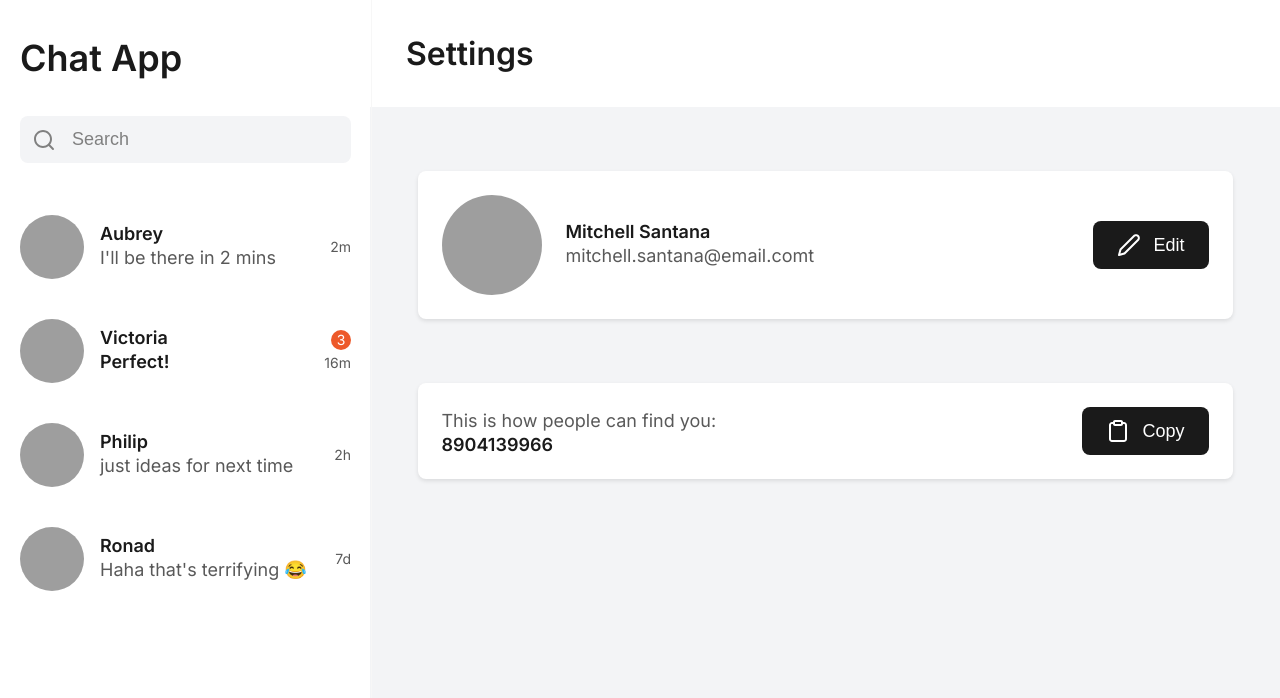
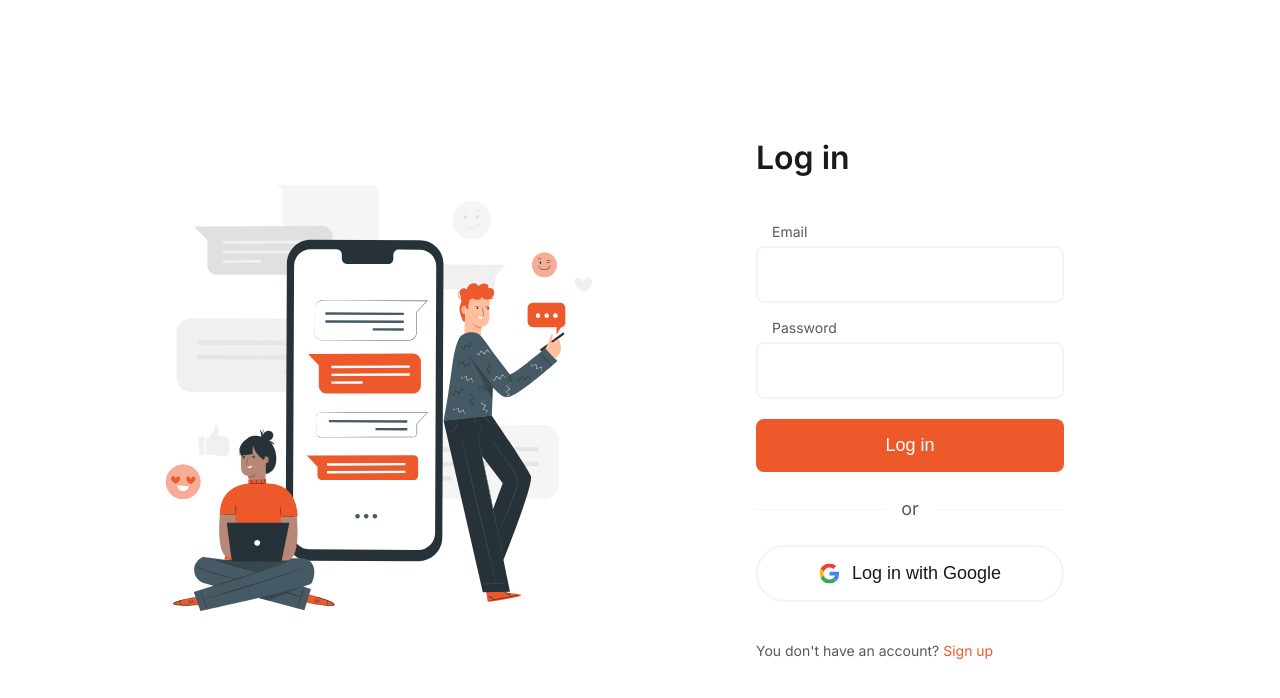
Before and after one commit to nelrnd/chat-app, a React (Create React App) app: page / in a window 1280 px wide. Shown: the top 698 px of the page. Built offline with nearby package versions, Linux system fonts and the light colour scheme; grey boxes are pictures that could not be loaded; the HTML template or start-up script is replaced by a standard one.

Commit message:
Create login page

```diff
--- a/src/App.css
+++ b/src/App.css
@@ -41,17 +41,14 @@ h3 {
   line-height: 130%;
 }
 
-/* Basic input field style */
+/* Input field style */
 
 input {
   display: block;
+  width: 100%;
   font-size: 1.125rem;
   padding: 16px;
-  width: 100%;
-  background-color: var(--dark-20);
-  border: none;
   border-radius: 8px;
-  outline: 2px solid transparent;
   transition: all 0.2s ease-in-out;
 }
 
@@ -60,10 +57,35 @@ input::placeholder {
   opacity: 1;
 }
 
-input:focus {
+input.outline {
+  border: solid 2px var(--dark-20);
+}
+
+input.outline:focus {
+  border-color: var(--primary);
+  outline: none;
+}
+
+input.filled {
+  background-color: var(--dark-20);
+  border: none;
+  outline: 2px solid transparent;
+}
+
+input.filled:focus {
   outline-color: var(--dark-20);
   background-color: transparent;
   box-shadow: var(--shadow);
+}
+
+/* Label style */
+
+label {
+  display: block;
+  color: var(--dark-70);
+  font-size: 0.875rem;
+  margin-left: 1rem;
+  margin-bottom: 6px;
 }
 
 /* Basic button style */
@@ -91,5 +113,34 @@ button.small {
 }
 
 button:hover {
-  filter: brightness(200%);
+  filter: brightness(90%);
 }
+
+button.primary {
+  color: white;
+  background-color: var(--primary);
+}
+
+button.full-width {
+  width: 100%;
+}
+
+.google-btn {
+  color: var(--dark-100);
+  justify-content: center;
+  border-radius: 1000px;
+  background-color: rgba(255, 255, 255, 0.2);
+  border: 2px solid var(--dark-20);
+  margin-bottom: 40px;
+}
+
+/* Anchor style */
+
+a {
+  color: var(--primary);
+  text-decoration: none;
+}
+
+a:hover {
+  text-decoration: underline;
+}
--- a/src/App.js
+++ b/src/App.js
@@ -1,11 +1,11 @@
 import './App.css';
 
-import Home from './pages/Home';
+import Login from './pages/Login';
 
 function App() {
   return (
     <div className="App">
-      <Home />
+      <Login />
     </div>
   );
 }
--- /dev/null
+++ b/src/components/Separator.js
@@ -0,0 +1,7 @@
+import '../styles/Separator.css';
+
+function Separator() {
+  return <div className="Separator"></div>;
+}
+
+export default Separator;
--- /dev/null
+++ b/src/pages/Login.js
@@ -0,0 +1,72 @@
+import { useState } from 'react';
+import Separator from '../components/Separator';
+
+import '../styles/Login.css';
+
+import Illustration from '../assets/images/people-chatting.svg';
+import { ReactComponent as GoogleIcon } from '../assets/icons/google.svg';
+
+function Login() {
+  const [userEmail, setUserEmail] = useState('');
+  const [userPwd, setUserPwd] = useState('');
+
+  const handleEmailChange = (event) => setUserEmail(event.target.value);
+  const handlePwdChange = (event) => setUserPwd(event.target.value);
+
+  return (
+    <div className="Login">
+      <div className="grid">
+        <div className="img-wrapper">
+          <img src={Illustration} alt="people chatting" />
+        </div>
+
+        <div className="form-wrapper">
+          <form>
+            <h1 className="large">Log in</h1>
+
+            <div>
+              <label htmlFor="email">Email</label>
+              <input
+                className="outline"
+                type="email"
+                id="email"
+                name="email"
+                value={userEmail}
+                onChange={handleEmailChange}
+              />
+            </div>
+
+            <div>
+              <label htmlFor="password">Password</label>
+              <input
+                className="outline"
+                type="password"
+                id="password"
+                name="password"
+                value={userPwd}
+                onChange={handlePwdChange}
+              />
+            </div>
+
+            <button type="submit" className="primary full-width">
+              Log in
+            </button>
+          </form>
+
+          <Separator />
+
+          <button className="google-btn full-width">
+            <GoogleIcon />
+            Log in with Google
+          </button>
+
+          <p className="small grey">
+            You don't have an account? <a href="/">Sign up</a>
+          </p>
+        </div>
+      </div>
+    </div>
+  );
+}
+
+export default Login;
--- /dev/null
+++ b/src/styles/Login.css
@@ -0,0 +1,37 @@
+.Login {
+  height: 100%;
+}
+
+.Login > .grid {
+  display: grid;
+  max-width: 1440px;
+  height: 100%;
+  margin: auto;
+  grid-template-columns: repeat(12, 1fr);
+  align-items: center;
+  gap: 1rem;
+}
+
+.Login .img-wrapper {
+  grid-column: 2 / span 5;
+}
+
+.Login .img-wrapper img {
+  max-width: 100%;
+}
+
+.Login .form-wrapper {
+  grid-column: 8 / span 3;
+}
+
+.Login h1 {
+  margin-bottom: 48px;
+}
+
+.Login form > div {
+  margin-bottom: 16px;
+}
+
+.Login form > button[type='submit'] {
+  margin-top: 20px;
+}
--- /dev/null
+++ b/src/styles/Separator.css
@@ -0,0 +1,25 @@
+.Separator {
+  margin: 1rem 0;
+  position: relative;
+}
+
+.Separator::before {
+  content: 'or';
+  display: block;
+  width: fit-content;
+  margin: auto;
+  padding: 10px 16px;
+  color: var(--dark-70);
+  background-color: white;
+}
+
+.Separator::after {
+  content: '';
+  display: block;
+  width: 100%;
+  height: 1px;
+  background-color: var(--dark-20);
+  position: absolute;
+  top: 50%;
+  z-index: -1;
+}
```
